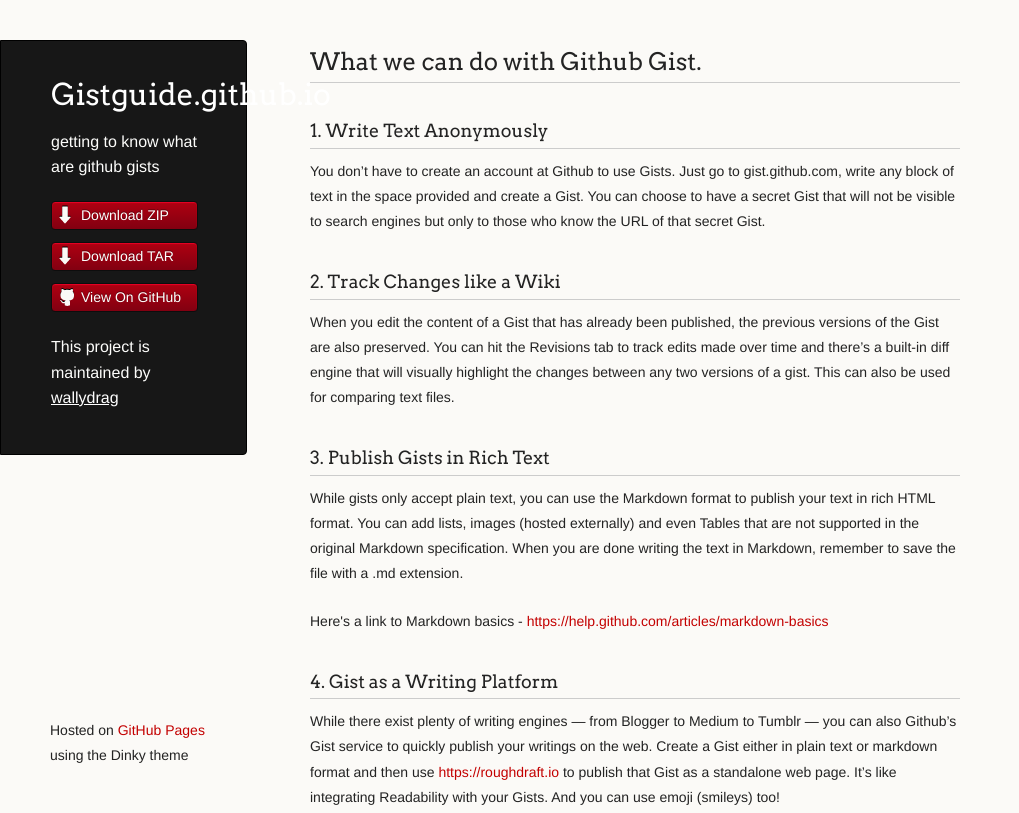
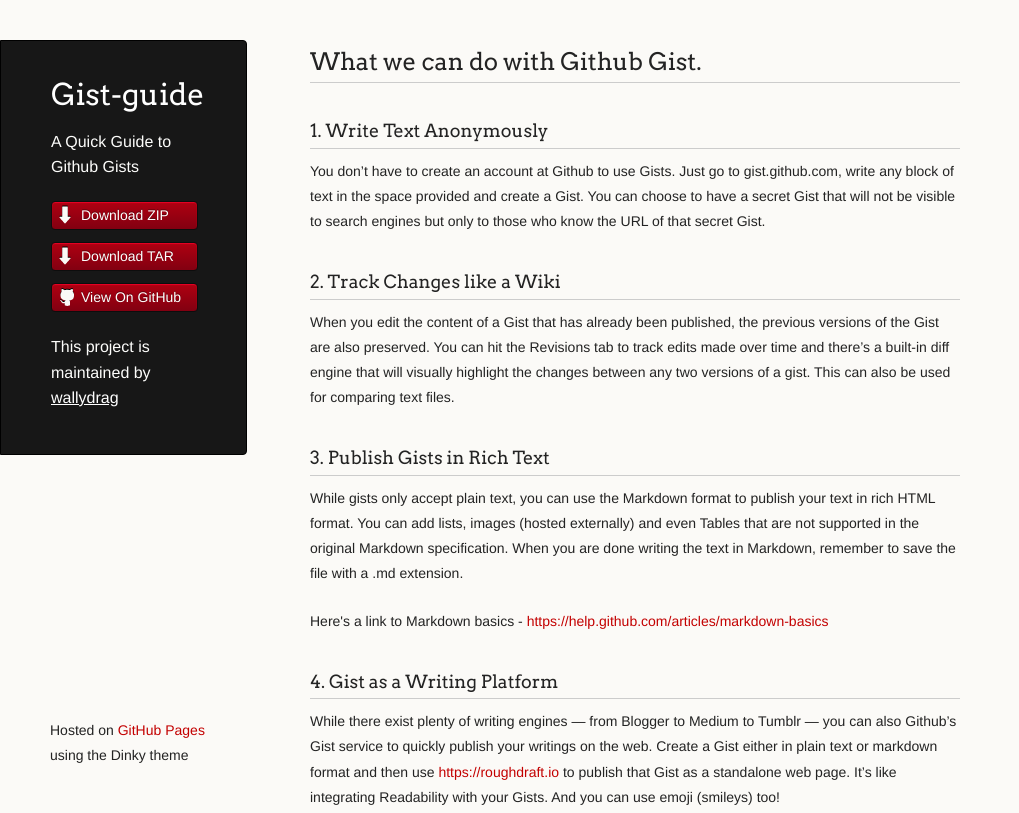
Before and after one commit to debaghtk/gist_guide, a plain HTML site: page index.html in a window 1280 px wide. Shown: the top 813 px of the page, without its empty margins (0-1019 px from the left). Drawn offline with Linux system fonts and the light colour scheme.

Commit message:
Update index.html

```diff
--- a/index.html
+++ b/index.html
@@ -16,8 +16,8 @@
   <body>
     <div class="wrapper">
       <header>
-        <h1 class="header">Gistguide.github.io</h1>
-        <p class="header">getting to know what are github gists</p>
+        <h1 class="header">Gist-guide</h1>
+        <p class="header">A Quick Guide to Github Gists</p>
 
         <ul>
           <li class="download"><a class="buttons" href="https://github.com/wallydrag/gistguide.github.io/zipball/master">Download ZIP</a></li>
```
